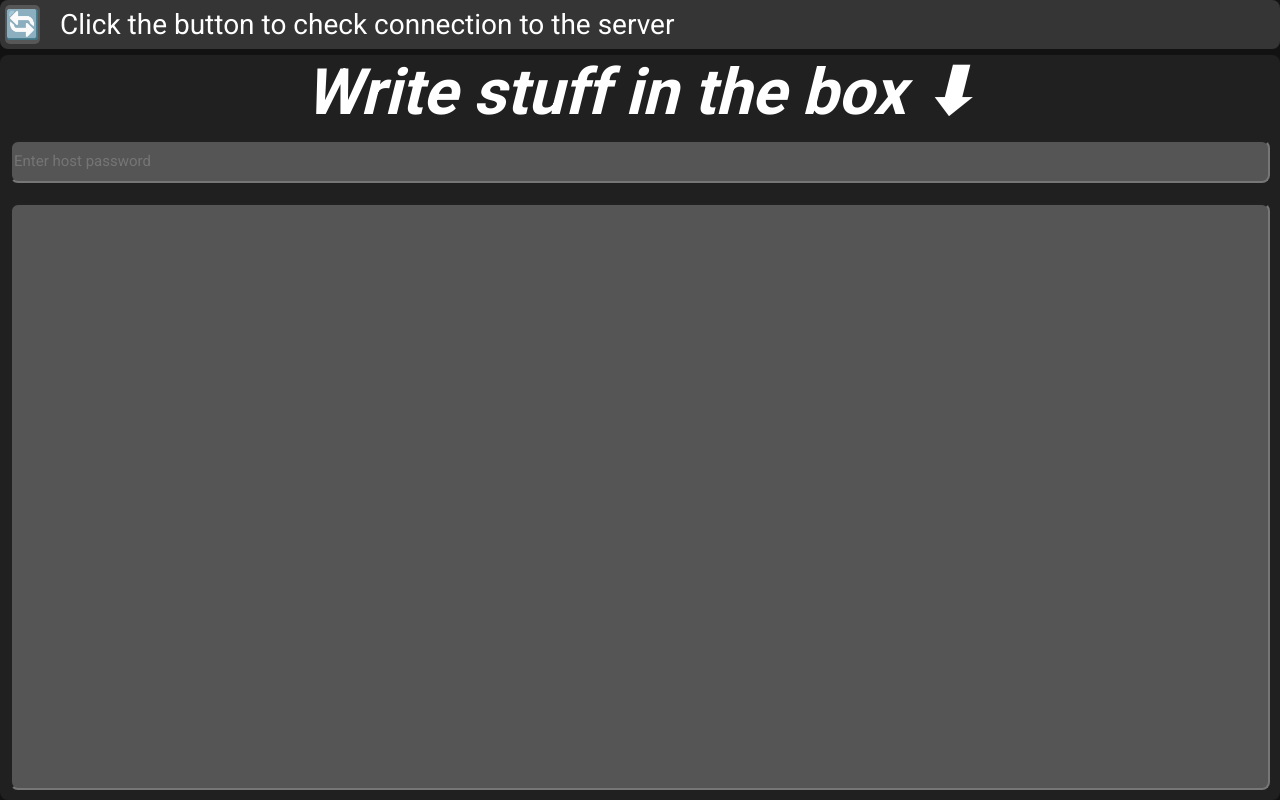
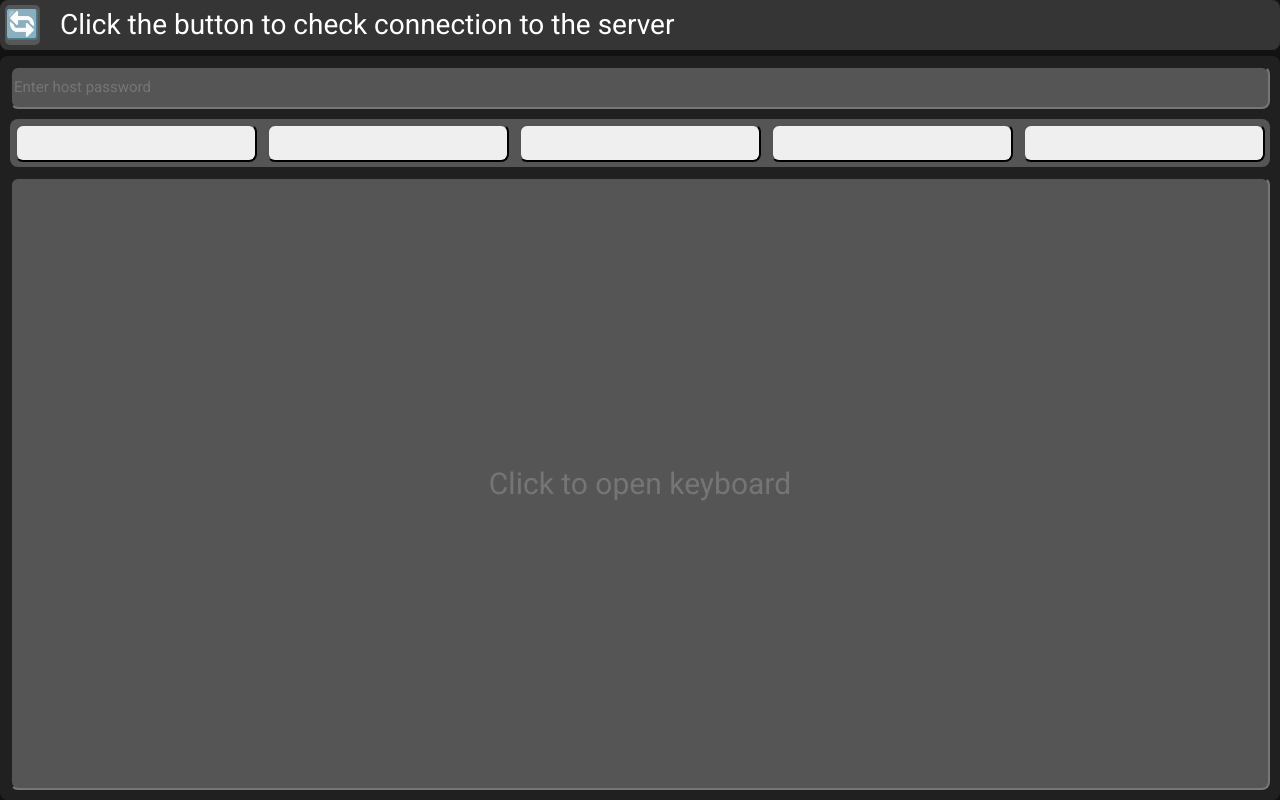
Before and after one commit to remode/remode, a website: page index.html in a window 1280 px wide. Drawn offline with Linux system fonts and the light colour scheme.

Commit message:
✨extra keys without any functionality

```diff
--- a/index.html
+++ b/index.html
@@ -6,10 +6,10 @@
     <meta http-equiv="X-UA-Compatible" content="IE=edge">
     <meta name="viewport" content="width=device-width, initial-scale=1.0">
     <title>Remote Controller Web Interface</title>
-    <link rel="stylesheet" href="index/index.css">
+    <link rel="stylesheet" href="./index/index.css">
     <link rel="preconnect" href="https://fonts.gstatic.com">
     <link href="https://fonts.googleapis.com/css2?family=Roboto:wght@100;400;700&display=swap" rel="stylesheet">
-    <script defer src="index/index.js"></script>
+    <script defer src="./index/index.js"></script>
 </head>
 
 <body>
@@ -24,11 +24,16 @@
         </div>
 
         <div class="input">
-            <div class="title">
-                Write stuff in the box ⬇
+            <input type="text" id="passwordInput" placeholder="Enter host password">
+            <div class="extra-keys">
+                <button></button>
+                <button></button>
+                <button></button>
+                <button></button>
+                <button></button>
             </div>
-            <input type="text" id="passwordInput" placeholder="Enter host password">
-            <input type="text" id="keyboardInput">
+            <input type="text" id="keyboardInput" placeholder="Click to open keyboard" autocapitalize="off"
+                autocomplete="off">
         </div>
     </div>
 
--- a/index/index.css
+++ b/index/index.css
@@ -23,15 +23,6 @@ body{
     border-radius:8px;
     display: flex;
     flex-direction: column;
-}
-
-.title{
-    font-size: 5vw;
-    font-style: italic;
-    font-weight: 700;
-    margin: auto;
-    width: max-content;
-    text-align: center;
 }
 
 #keyboardInput{
@@ -83,3 +74,24 @@ body{
     border-radius: 5px;
     border:none;
 }
+
+.extra-keys{
+    border-radius:8px;
+    flex-grow: 5;
+    margin: 0px 10px;
+    padding:0px;
+    background: #ffffff3d;
+    display: flex;
+    flex-direction: row;
+}
+.extra-keys:focus{
+    transition-duration: 500ms;
+    background: #ffffff57;
+}
+
+.extra-keys button{
+    min-height: auto;
+    flex-grow: 1;
+    border-radius: 8px;
+    margin: 5px;
+}
```
